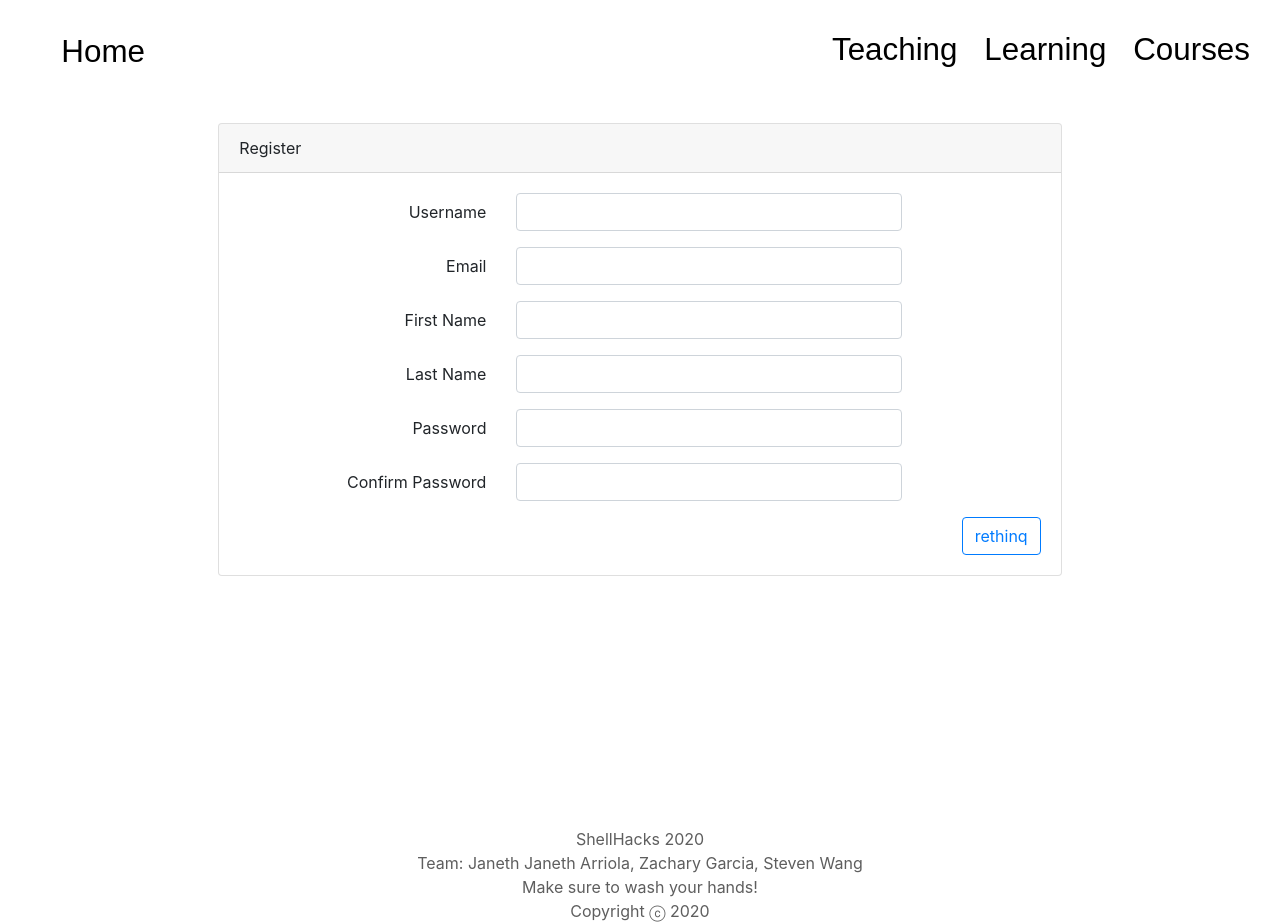
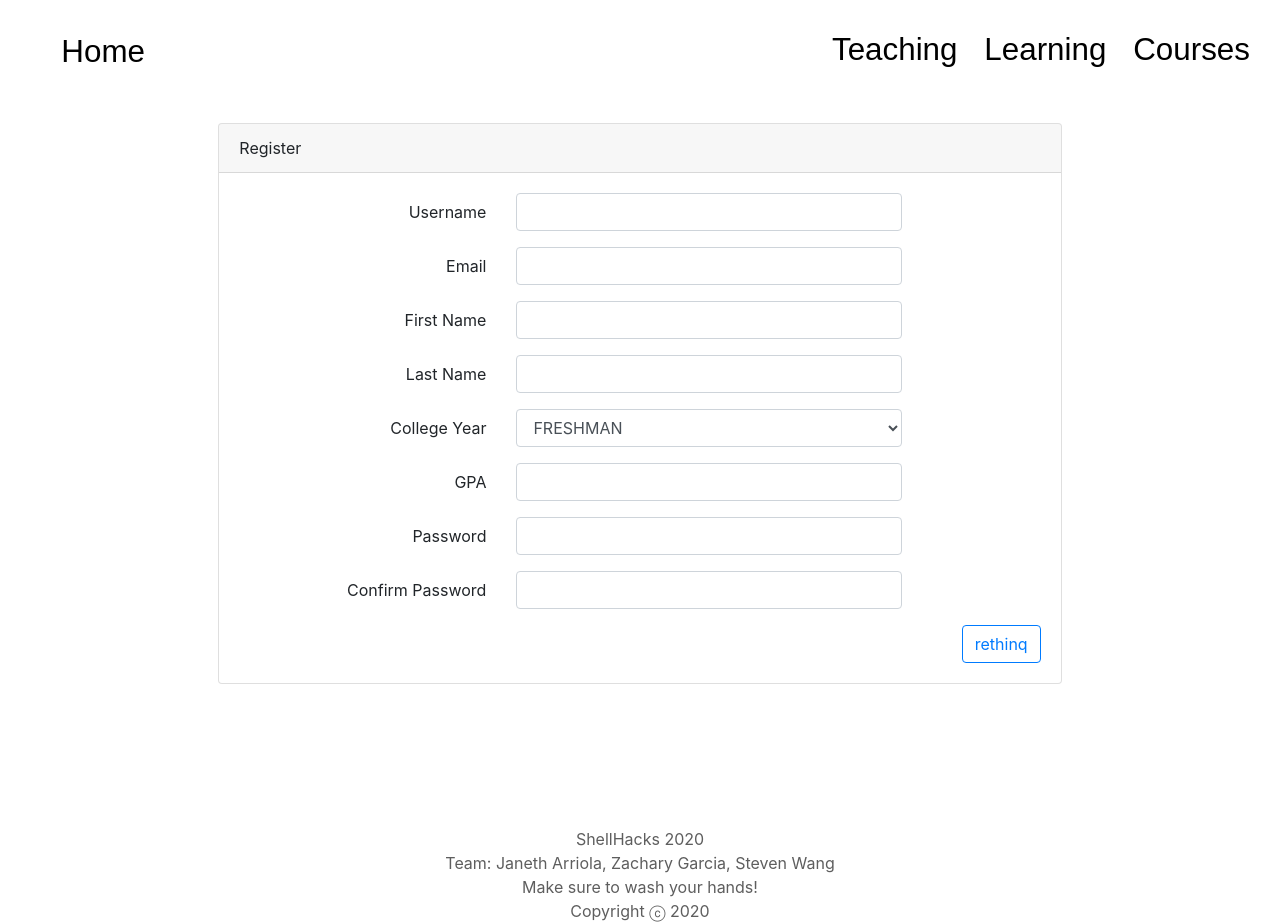
Before and after one commit to wangscs/rethinq-ui, a React (Create React App) app: page /registration in a window 1280 px wide. Built offline with nearby package versions, Linux system fonts and the light colour scheme; a web font is replaced by a local one.

Commit message:
registration form and user context

```diff
--- a/src/components/Footer.js
+++ b/src/components/Footer.js
@@ -3,17 +3,20 @@ import React from "react";
 function Footer() {
 	const year = new Date().getFullYear();
 	return (
-        <div className="footer-wrapper">
+		<div className='footer-wrapper'>
 			<footer>
 				<p>
-                    ShellHacks 2020<br/>
-                    Team: Janeth Janeth Arriola, Zachary Garcia, Steven Wang<br/>
-                    Make sure to wash your hands!<br/>
+					ShellHacks 2020
+					<br />
+					Team: Janeth Arriola, Zachary Garcia, Steven Wang
+					<br />
+					Make sure to wash your hands!
+					<br />
 					Copyright ⓒ {year}
 				</p>
 			</footer>
 		</div>
-    )
+	);
 }
 
 export default Footer;
--- a/src/components/Registration.js
+++ b/src/components/Registration.js
@@ -1,75 +1,210 @@
-import React from 'react';
+import React, { useContext, useState } from "react";
+import { useHistory } from "react-router-dom";
+import { API_ENDPOINT } from "../constants";
+import { UserContext } from "../context/UserContext";
 
 function Registration() {
+	console.log(API_ENDPOINT);
+	const { login } = useContext(UserContext);
+	const [user, setUser] = useState({
+		firstName: "",
+		lastName: "",
+		email: "",
+		username: "",
+		password: "",
+		collegeYear: "",
+		gpa: null,
+	});
+	const history = useHistory();
+
+	const handleChange = (e) => {
+		setUser({ ...user, [e.target.id]: e.target.value });
+	};
+
+	const handleSubmit = (e) => {
+		e.preventDefault();
+		const url = `${API_ENDPOINT}/users/create`;
+		const options = {
+			method: "POST",
+			headers: { "Content-Type": "application/json" },
+			body: JSON.stringify(user),
+		};
+		console.log(user);
+		fetch(url, options)
+			.then((res) => res.json())
+			.then((data) => {
+				console.log(data);
+				login(data);
+				history.push("/profile");
+			})
+			.catch((err) => console.error(err));
+	};
+
 	return (
 		<div>
-            {/* <img src=""/> */}
-        <div className=" pt-5 ">
-            <div className="row justify-content-center">
-                <div className="col-md-8">
-                    <div className="card">
-                        <div className="card-header">Register</div>
+			<div className=' pt-5 '>
+				<div className='row justify-content-center'>
+					<div className='col-md-8'>
+						<div className='card'>
+							<div className='card-header'>Register</div>
 
-                        <div className="card-body">
-                            <form method="POST" action="{{ route('login') }}">
+							<div className='card-body'>
+								<form onSubmit={handleSubmit}>
+									<div className='form-group row'>
+										<label
+											for='email'
+											className='col-md-4 col-form-label text-md-right'>
+											Username
+										</label>
 
-                            <div className="form-group row">
-                                    <label for="email" className="col-md-4 col-form-label text-md-right">Username</label>
-
-                                    <div className="col-md-6">
-                                        <input id="username" type="username" className="form-control" name="username" required autocomplete="username" autofocus/>
+										<div className='col-md-6'>
+											<input
+												id='username'
+												type='text'
+												className='form-control'
+												required
+												autofocus
+												onChange={handleChange}
+											/>
 										</div>
 									</div>
-                                <div className="form-group row">
-                                    <label for="name" className="col-md-4 col-form-label text-md-right">Email</label>
+									<div className='form-group row'>
+										<label
+											for='name'
+											className='col-md-4 col-form-label text-md-right'>
+											Email
+										</label>
 
-                                    <div className="col-md-6">
-                                        <input id="email" type="email" className="form-control" name="email" required autocomplete="email" autofocus/>
-
+										<div className='col-md-6'>
+											<input
+												id='email'
+												type='email'
+												className='form-control'
+												required
+												autofocus
+												onChange={handleChange}
+											/>
 										</div>
 									</div>
 
-                            <div className="form-group row">
-                                    <label for="name" className="col-md-4 col-form-label text-md-right">First Name</label>
+									<div className='form-group row'>
+										<label
+											for='firstName'
+											className='col-md-4 col-form-label text-md-right'>
+											First Name
+										</label>
 
-                                    <div className="col-md-6">
-                                        <input id="fname" type="fname" className="form-control" name="fname" required autocomplete="given-name" autofocus/>
-
+										<div className='col-md-6'>
+											<input
+												id='firstName'
+												type='text'
+												className='form-control'
+												required
+												autofocus
+												onChange={handleChange}
+											/>
 										</div>
 									</div>
-                                <div className="form-group row">
-                                    <label for="lname" className="col-md-4 col-form-label text-md-right">Last Name</label>
+									<div className='form-group row'>
+										<label
+											for='lastName'
+											className='col-md-4 col-form-label text-md-right'>
+											Last Name
+										</label>
 
-                                    <div className="col-md-6">
-                                        <input id="lname" type="lname" className="form-control" name="lname" required autocomplete="family-name" autofocus/>
-
+										<div className='col-md-6'>
+											<input
+												id='lastName'
+												type='text'
+												className='form-control'
+												required
+												autofocus
+												onChange={handleChange}
+											/>
+										</div>
+									</div>
+									<div className='form-group row'>
+										<label
+											for='collegeYear'
+											className='col-md-4 col-form-label text-md-right'>
+											College Year
+										</label>
+										<div className='col-md-6'>
+											<select
+												id='collegeYear'
+												className='form-control'
+												placeholder='College Year'
+												onChange={handleChange}>
+												<option value='Food'>FRESHMAN</option>
+												<option value='Grocery'>SOPHOMORE</option>
+												<option value='Toiletry'>JUNIOR</option>
+												<option value='Medicine'>SENIOR</option>
+											</select>
 										</div>
 									</div>
 
-                                <div className="form-group row">
-                                    <label for="password" className="col-md-4 col-form-label text-md-right">Password</label>
-
-                                    <div className="col-md-6">
-                                        <input id="password" type="password" className="form-control" name="password" required autocomplete="current-password" autofocus/>
-
-                                    </div>
-                                </div>
-                                <div className="form-group row">
-                                    <label for="confirmPassword" className="col-md-4 col-form-label text-md-right">Confirm Password</label>
-
-                                    <div className="col-md-6">
-                                        <input id="confirmPassword" type="confirmPassword" className="form-control" name="confirmPassword" required autocomplete="current-password" autofocus/>
-
+									<div className='form-group row'>
+										<label
+											for='gpa'
+											className='col-md-4 col-form-label text-md-right'>
+											GPA
+										</label>
+										<div className='col-md-6'>
+											<input
+												id='gpa'
+												type='number'
+												className='form-control'
+												required
+												autofocus
+												onChange={handleChange}
+											/>
 										</div>
 									</div>
 
+									<div className='form-group row'>
+										<label
+											for='password'
+											className='col-md-4 col-form-label text-md-right'>
+											Password
+										</label>
 
-                                <div className="form-group">
+										<div className='col-md-6'>
+											<input
+												id='password'
+												type='password'
+												className='form-control'
+												required
+												autofocus
+												onChange={handleChange}
+											/>
+										</div>
+									</div>
+									<div className='form-group row'>
+										<label
+											for='confirmPassword'
+											className='col-md-4 col-form-label text-md-right'>
+											Confirm Password
+										</label>
+
+										<div className='col-md-6'>
+											<input
+												id='confirmPassword'
+												type='password'
+												className='form-control'
+												name='confirmPassword'
+												required
+												autofocus
+											/>
+										</div>
 									</div>
 
-                                <div className="form-group row mb-0">
-                                    <div className="col-md-8 offset-md-4">
-                                        <button type="submit" className="btn btn-outline-primary float-right">
+									<div className='form-group'></div>
+
+									<div className='form-group row mb-0'>
+										<div className='col-md-8 offset-md-4'>
+											<button
+												type='submit'
+												className='btn btn-outline-primary float-right'>
 												rethinq
 											</button>
 										</div>
--- /dev/null
+++ b/src/context/UserContext.js
@@ -0,0 +1,25 @@
+import React, { useState } from "react";
+const UserContext = React.createContext();
+
+function ContextProvider({ children }) {
+	const [loggedIn, setLoggedIn] = useState(false);
+	const [loggedInUser, logInUser] = useState({});
+
+	const login = (user) => {
+		setLoggedIn(true);
+		logInUser(user);
+	};
+
+	return (
+		<UserContext.Provider
+			value={{
+				loggedIn,
+				loggedInUser,
+				login,
+			}}>
+			{children}
+		</UserContext.Provider>
+	);
+}
+
+export { ContextProvider, UserContext };
--- a/src/index.js
+++ b/src/index.js
@@ -1,14 +1,17 @@
-import React from 'react';
-import ReactDOM from 'react-dom';
-import './index.css';
-import App from './App';
-import './css/homepage.css'
-import './css/explore.css'
-import './css/coursecard.css'
+import React from "react";
+import ReactDOM from "react-dom";
+import "./index.css";
+import App from "./App";
+import "./css/homepage.css";
+import "./css/explore.css";
+import "./css/coursecard.css";
+import { ContextProvider } from "./context/UserContext";
 
 ReactDOM.render(
-  <React.StrictMode>
-    <App />
-  </React.StrictMode>,
-  document.getElementById('root')
+	<React.StrictMode>
+		<ContextProvider>
+			<App />
+		</ContextProvider>
+	</React.StrictMode>,
+	document.getElementById("root")
 );
```
Also changed, not shown: src/routes/Login.js (line endings or trailing spaces). Lines whose indentation alone changed are shown as unchanged.
